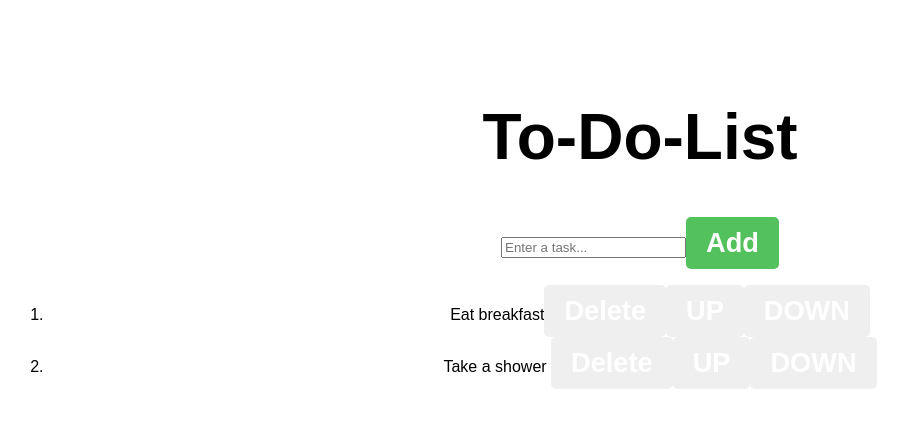
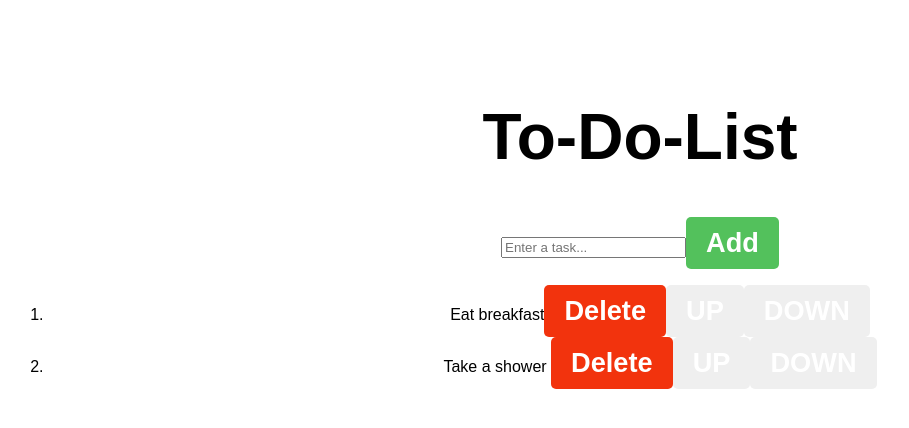
Before and after one commit to AhmadRabie1/To-Do-List, a React (Vite) app in the folder learn-react/: page / in a window 1280 px wide. Shown: the top 428 px of the page, without its empty margins (0-909 px from the left). Built offline with nearby package versions, Linux system fonts and the light colour scheme.

Commit message:
do styling and hovering for delete buttons

```diff
--- a/learn-react/src/index.css
+++ b/learn-react/src/index.css
@@ -26,3 +26,11 @@ button{
 .add-button:hover{
     background-color: hsl(125, 47%, 44%);
 }
+
+.delete-button{
+    background-color: hsl(10, 90%, 50%);
+}
+
+.delete-button:hover{
+    background-color: hsl(10, 90%, 4git 0%);
+}
```
